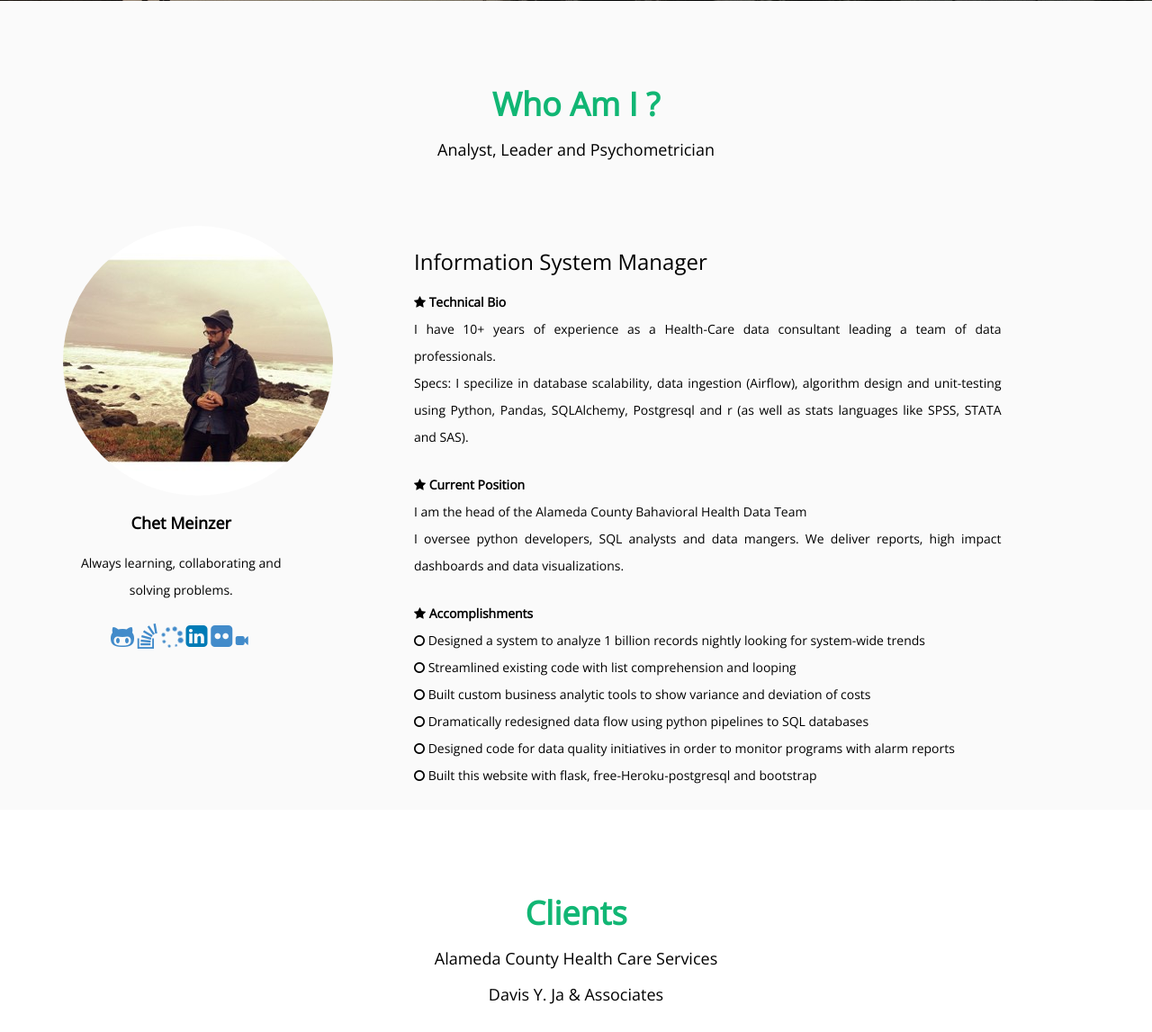
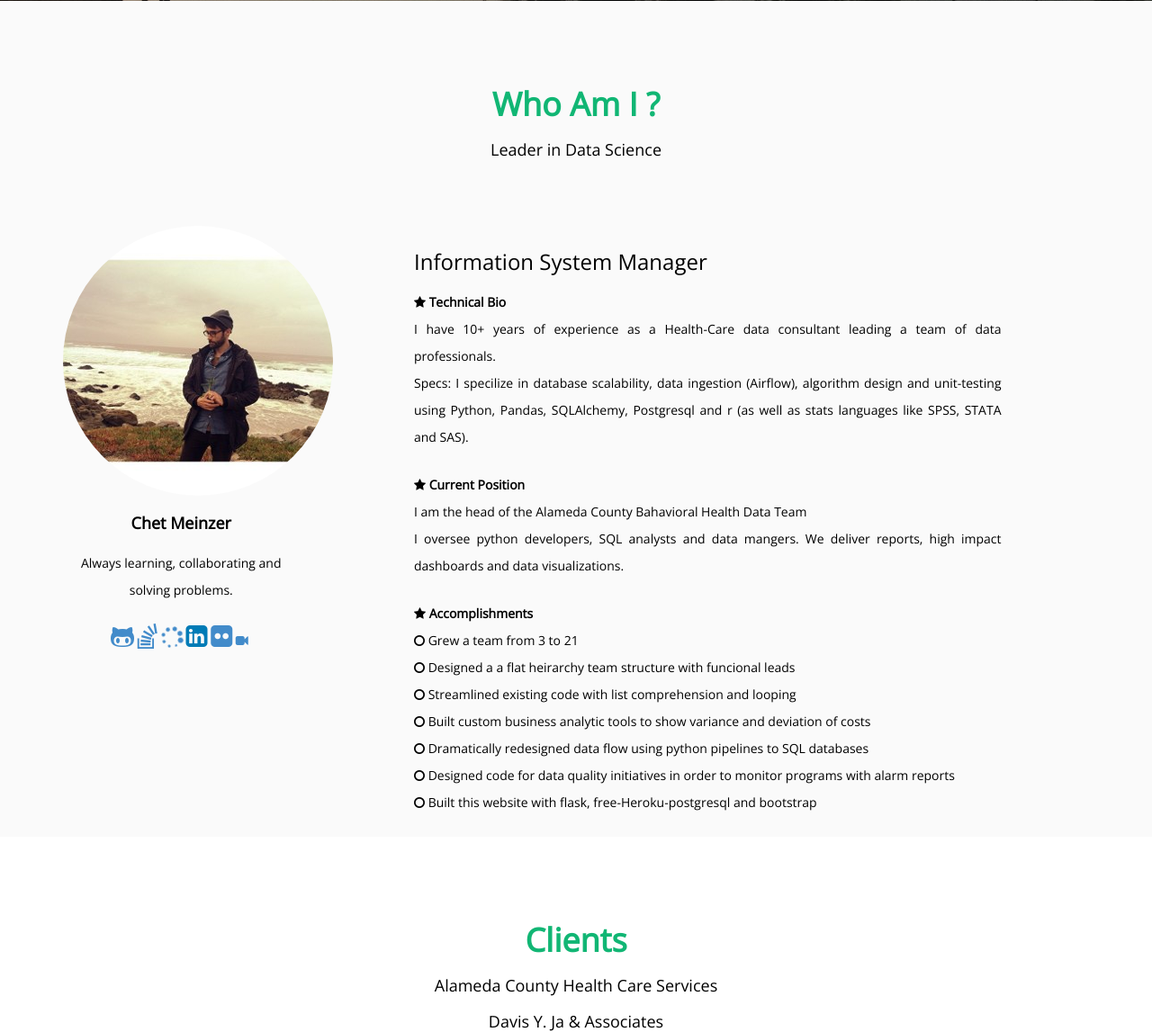
Before and after one commit to chetstar/newchetweb, a Flask app: page / in a window 1280 px wide; the page is wider, and only the part inside the window is pictured. Shown: the part 751-1898 px from the top of that part at 90% size. Run offline with Flask 2, Linux system fonts and the light colour scheme; some libraries are stand-ins or nearby versions.

Commit message:
new wording

```diff
--- a/app/templates/index.html
+++ b/app/templates/index.html
@@ -90,7 +90,7 @@
                 <div class="col-md-8 col-md-offset-2 " data-scrollreveal="enter top and move 100px, wait 0.3s">
                     <h1>Who Am I ?</h1>
                     <h4>
-                       Analyst, Leader and Psychometrician
+                       Leader in Data Science
                     </h4>
                 </div>
             </div>
@@ -129,7 +129,8 @@
                          I oversee python developers, SQL analysts and data mangers. We deliver reports, high impact dashboards and data visualizations.
 <br><p>
                         <i class="fa fa-star"></i> <b>Accomplishments</b><br>
-<i class="fa fa-circle-o fa-1g"></i> Designed a system to analyze 1 billion records nightly looking for system-wide trends<br>
+<i class="fa fa-circle-o fa-1g"></i> Grew a team from 3 to 21<br>
+<i class="fa fa-circle-o fa-1g"></i> Designed a a flat heirarchy team structure with funcional leads<br>
 <i class="fa fa-circle-o fa-1g"></i> Streamlined existing code with list comprehension and looping<br>
 <i class="fa fa-circle-o fa-1g"></i> Built custom business analytic tools to show variance and deviation of costs<br>
 <i class="fa fa-circle-o fa-1g"></i> Dramatically redesigned data flow using python pipelines to SQL databases<br>
```
